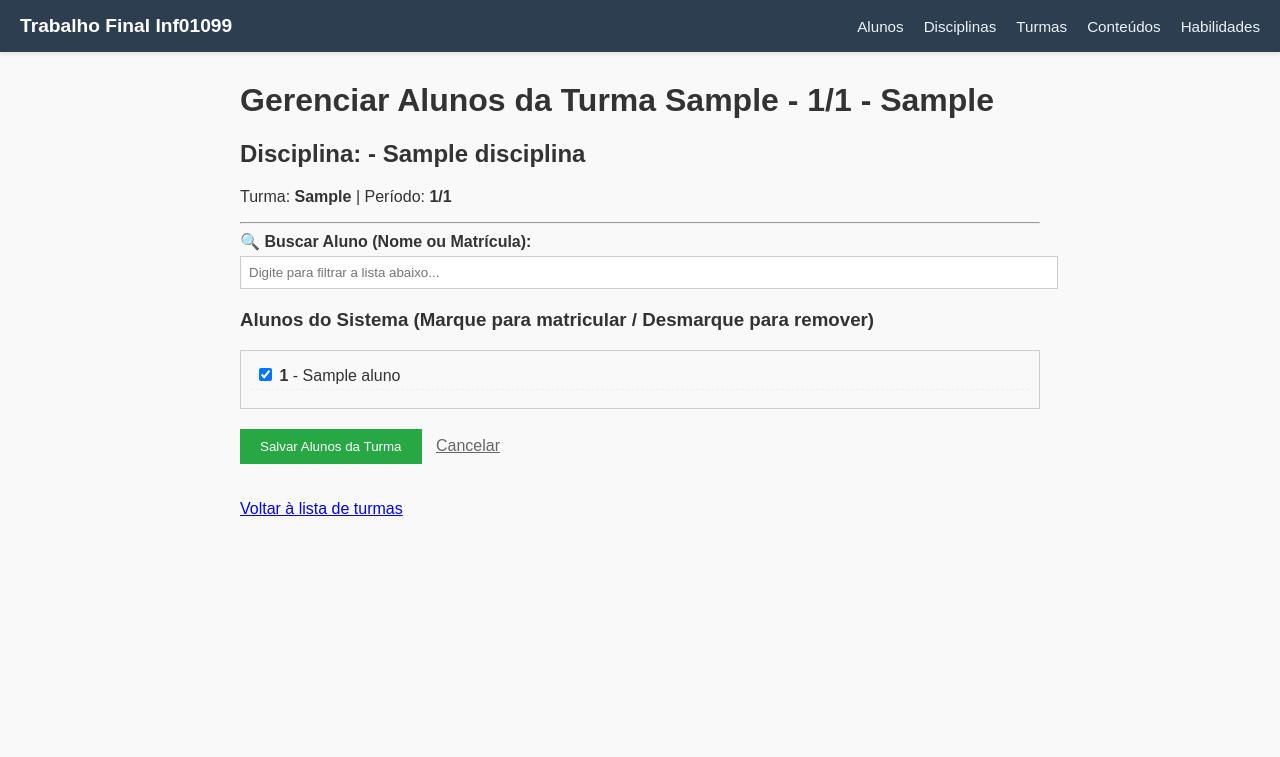
After one commit to arluz/Trabalho_Final_Inf01099, a Flask app: page /turmas/1/gerenciar_alunos in a window 1280 px wide. The commit adds this page. Shown: the top 757 px of the page. Run offline with Flask 3, Linux system fonts and the light colour scheme; tables that the repository leaves empty hold one stand-in row (values such as "Sample post").

Commit message:
Gerenciador de alunos-turmas adicionado

```diff
--- a/routes/routes_turmas.py
+++ b/routes/routes_turmas.py
@@ -156,3 +156,58 @@ def delete_turma(id_turma):
             models.db.session.rollback()
             flash("Erro ao deletar turma.", "danger")
             return redirect(url_for('turmas.list_turmas'))
+
+@turmas_bp.route("/<int:id_turma>/gerenciar_alunos", methods=['GET', 'POST'])
+def gerenciar_alunos(id_turma):
+    turma = models.Turmas.query.get_or_404(id_turma)
+
+    if request.method == 'GET':
+        # Busca a disciplina para exibir bonito na página
+        disciplina = models.Disciplinas.query.get(turma.id_disciplina)
+        todos_alunos = models.Alunos.query.all()
+        matriculados_ids = [
+            a.id_aluno for a in models.ALunosTurmas.query.filter_by(id_turma=id_turma).all()
+        ]
+        return render_template(
+            'Turmas/gerenciar_alunos.html',
+            turma=turma,
+            alunos=todos_alunos,
+            matriculados_ids=matriculados_ids,
+            disciplina=disciplina
+        )
+
+    if request.method == 'POST':
+        # IDs que o usuário marcou na tela (desejados)
+        ids_vinda_form = set(int(x) for x in request.form.getlist('alunos_ids'))
+
+        # O que já existe no banco atualmente
+        matriculas_atuais = models.ALunosTurmas.query.filter_by(id_turma=id_turma).all()
+        ids_no_banco = set(m.id_aluno for m in matriculas_atuais)
+
+        try:
+            # 1. ADICIONAR: Quem está no form mas não está no banco
+            for id_aluno in (ids_vinda_form - ids_no_banco):
+                nova_matricula = models.ALunosTurmas(
+                    id_turma=id_turma,
+                    id_aluno=id_aluno,
+                    conceito=None
+                )
+                models.db.session.add(nova_matricula)
+
+            # 2. REMOVER: Quem está no banco mas foi desmarcado no form
+            for matricula in matriculas_atuais:
+                if matricula.id_aluno not in ids_vinda_form:
+                    # Trava de segurança: Se já tiver nota, não deixa apagar por acidente
+                    if matricula.conceito is not None:
+                        flash(f"Não foi possível remover alguns alunos pois eles já possuem conceito lançado.", "warning")
+                        continue
+                    models.db.session.delete(matricula)
+
+            models.db.session.commit()
+            flash('Alunos da turma atualizados com segurança!', 'success')
+            return redirect(url_for('turmas.get_turma', id_turma=id_turma))
+
+        except IntegrityError:
+            models.db.session.rollback()
+            flash('Erro ao salvar as alterações.', 'danger')
+            return redirect(url_for('turmas.gerenciar_alunos', id_turma=id_turma))
--- /dev/null
+++ b/templates/Turmas/gerenciar_alunos.html
@@ -0,0 +1,65 @@
+{% extends 'base_crud.html' %}
+
+{% block title %}Gerenciar Alunos - Turma {{ turma.codigo }}{% endblock %}
+
+{% block content %}
+    <h1>Gerenciar Alunos da Turma {{ disciplina.codigo }} - {{ turma.ano }}/{{ turma.semestre }} - {{ turma.codigo }}</turma></h1>
+    <h2>Disciplina:  - {{ disciplina.nome }}</h2>
+    <p>Turma: <strong>{{ turma.codigo }}</strong> | Período: <strong>{{ turma.ano }}/{{ turma.semestre }}</strong></p>
+
+    <hr>
+
+    <div style="margin-bottom: 20px;">
+        <label for="busca_aluno" style="display: block; margin-bottom: 5px; font-weight: bold;">🔍 Buscar Aluno (Nome ou Matrícula):</label>
+        <input
+            list="alunos_list"
+            id="busca_aluno"
+            placeholder="Digite para filtrar a lista abaixo..."
+            style="width: 100%; padding: 8px; border: 1px solid #ccc;"
+        >
+        <datalist id="alunos_list">
+            {% for aluno in alunos %}
+                <option value="{{ aluno.matricula }}">{{ aluno.nome }}</option>
+            {% endfor %}
+        </datalist>
+    </div>
+
+    <form method="POST" action="{{ url_for('turmas.gerenciar_alunos', id_turma=turma.id_turma) }}">
+
+        <h3>Alunos do Sistema (Marque para matricular / Desmarque para remover)</h3>
+
+        <div class="checkbox-group" style="max-height: 400px; overflow-y: auto; border: 1px solid #ccc; padding: 10px; margin-bottom: 20px;">
+            {% for aluno in alunos %}
+                <label class="aluno-item" data-busca="{{ aluno.matricula }} {{ aluno.nome | lower }}" style="display: block; margin-bottom: 8px; padding: 4px; border-bottom: 1px dashed #eee;">
+                    <input type="checkbox" name="alunos_ids" value="{{ aluno.id_aluno }}"
+                           {% if aluno.id_aluno in matriculados_ids %} checked {% endif %}>
+                    <strong>{{ aluno.matricula }}</strong> - {{ aluno.nome }}
+                </label>
+            {% else %}
+                <p>Nenhum aluno cadastrado no sistema.</p>
+            {% endfor %}
+        </div>
+
+        <input type="submit" value="Salvar Alunos da Turma" style="padding: 10px 20px; background-color: #28a745; color: white; border: none; cursor: pointer;">
+        <a href="/turmas" style="margin-left: 10px; color: #666;">Cancelar</a>
+    </form>
+
+    <br><br>
+    <a href="/turmas">Voltar à lista de turmas</a>
+
+    <script>
+        document.getElementById('busca_aluno').addEventListener('input', function() {
+            var termoBusca = this.value.toLowerCase();
+            var itens = document.querySelectorAll('.aluno-item');
+
+            itens.forEach(function(item) {
+                var textoItem = item.getAttribute('data-busca');
+                if (textoItem.includes(termoBusca)) {
+                    item.style.display = 'block';
+                } else {
+                    item.style.display = 'none';
+                }
+            });
+        });
+    </script>
+{% endblock %}
--- a/templates/Turmas/get_turma.html
+++ b/templates/Turmas/get_turma.html
@@ -35,6 +35,8 @@
     </table>
 
     <br><br>
+    <a href="/turmas/{{ turma.id_turma }}/gerenciar_alunos">Gerenciar os Alunos da Turma {{ turma.codigo }}</a>
+    <br><br>
     <a href="/turmas/{{ turma.id_turma }}/update">Editar Turma {{ turma.codigo }}</a>
     <br><br>
     <a href="/turmas/{{ turma.id_turma }}/delete">Deletar Turma {{ turma.codigo }}</a>
```
Also changed, not shown: include/gerar_turmas_teste.py (added, +49 -0 lines).
